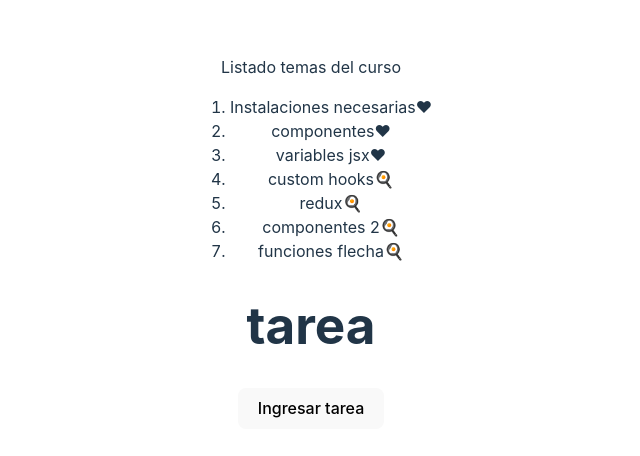
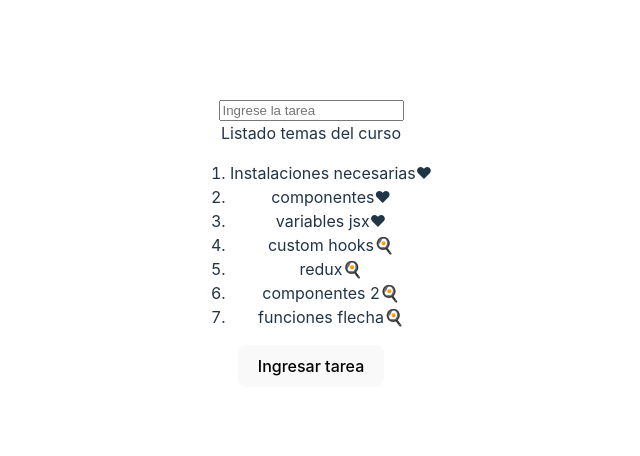
Before and after one commit to michaesaa/PracticaLaravel, a React (Vite) app: page / in a window 1280 px wide. Shown: the part 158-614 px from the top of the page, without its empty margins (329-969 px from the left). Built offline with nearby package versions, Linux system fonts and the light colour scheme.

Commit message:
manejo de formularios con useState

```diff
--- a/src/ListadoApp.jsx
+++ b/src/ListadoApp.jsx
@@ -25,12 +25,12 @@ export const ListadoApp = () => {
     console.log(arreglo)
     return (
         <>
+        <Tarea></Tarea>
         <div>Listado temas del curso</div>
          <ol>
            {arreglo.map(item => <Items key={item.nombre} nombre={item.nombre} visto={item.visto}></Items>)}
          </ol>
 
-        <Tarea></Tarea>
          <button onClick={() => addTsk()}>Ingresar tarea</button>
         </>
       )
--- a/src/components/Tarea.jsx
+++ b/src/components/Tarea.jsx
@@ -1,7 +1,25 @@
+import { useState } from "react"
+
 export const Tarea = () => {
+    const [inputValue, setInputValue] = useState('')
+    const onInputChange = (event) =>{
+        setInputValue(event.target.value)
+    }
+
+    const onSubmit = (event) => {
+        event.preventDefault()
+        console.log(inputValue)
+    }
   return (
-    <div>
-      <h1>tarea</h1>
-    </div>
+    <>
+    <form onSubmit={onSubmit}>
+    <input
+       type="text"
+       placeholder="Ingrese la tarea"
+       value={inputValue}
+       onChange={onInputChange}
+       />
+    </form>
+    </>
   )
 }
```
